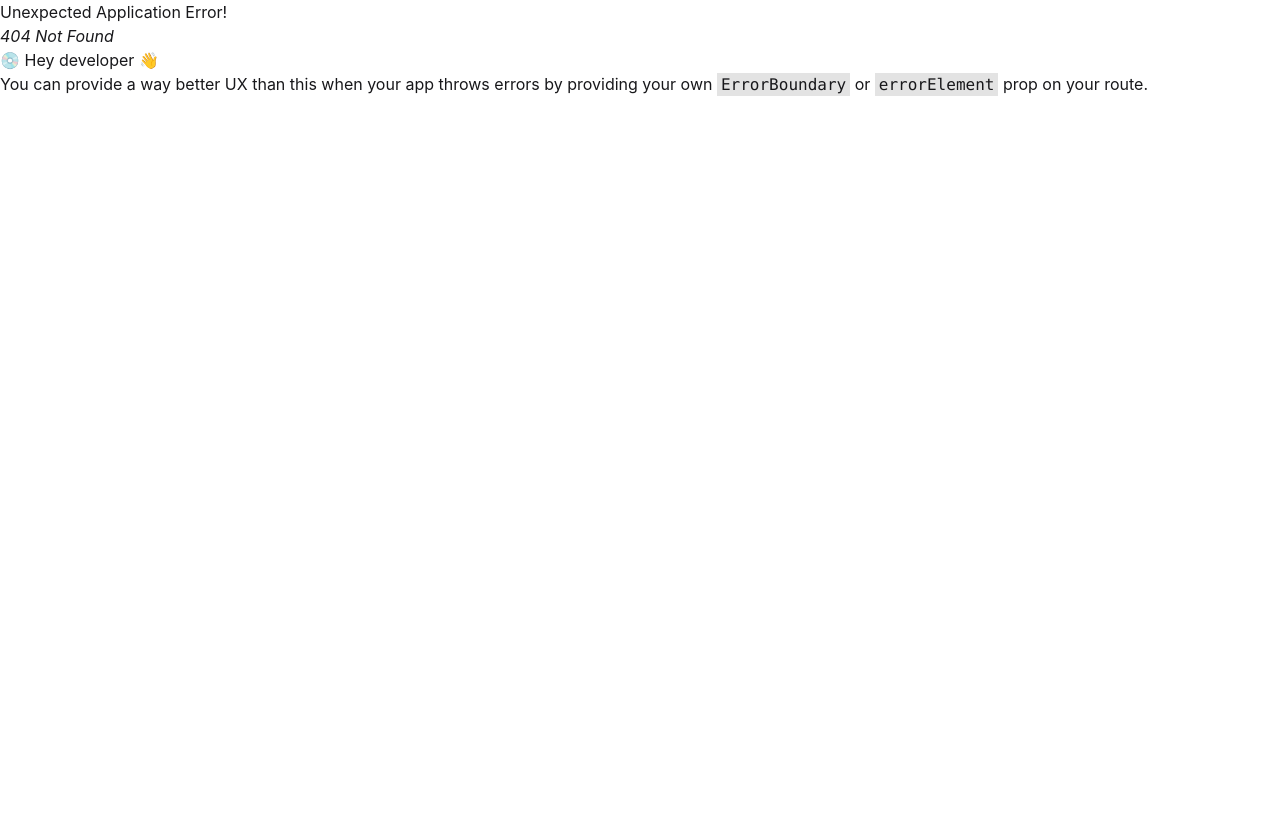
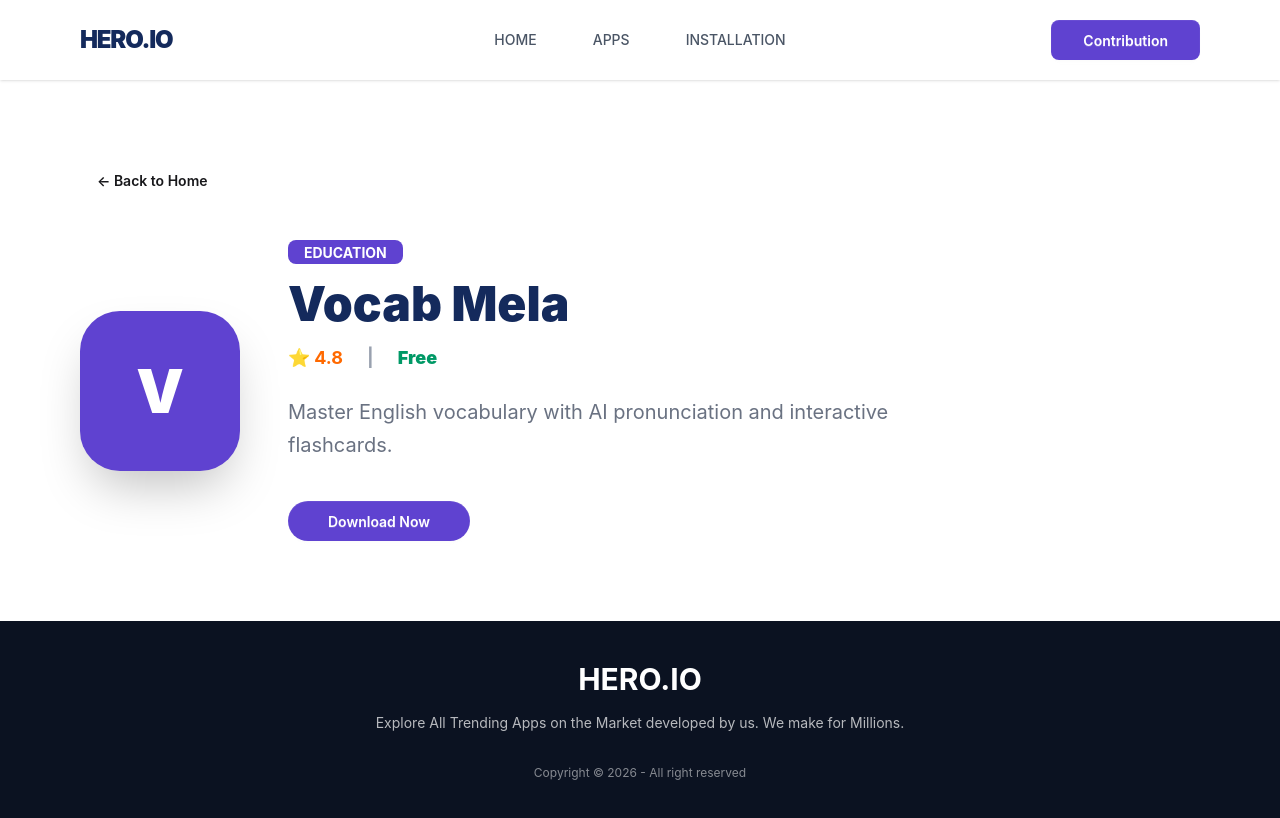
Before and after one commit to lamifaharia/Hero-IO-app, a React (Vite) app: page /app/1 in a window 1280 px wide. Before the commit this address had no page. Shown: the top 818 px of the page. Built offline with nearby package versions, Linux system fonts and the light colour scheme.

Commit message:
Added search and filtering logic to Apps page

```diff
--- /dev/null
+++ b/public/apps.json
@@ -0,0 +1,113 @@
+[
+  {
+    "id": 1,
+    "name": "Vocab Mela",
+    "image": "https://i.ibb.co/vxb16Yy/vocab.png",
+    "category": "Education",
+    "description": "Master English vocabulary with AI pronunciation and interactive flashcards.",
+    "rating": 4.8,
+    "price": "Free",
+    "isTrending": true
+  },
+  {
+    "id": 2,
+    "name": "Support Zone",
+    "image": "https://i.ibb.co/XSB32G1/support.png",
+    "category": "Business",
+    "description": "A powerful ticketing system to manage your customer queries in real-time.",
+    "rating": 4.5,
+    "price": "$2.99",
+    "isTrending": true
+  },
+  {
+    "id": 3,
+    "name": "Health Sync",
+    "image": "https://i.ibb.co/L5hYw7z/health.png",
+    "category": "Healthcare",
+    "description": "Track your heart rate and daily steps with smart AI insights.",
+    "rating": 4.9,
+    "price": "Free",
+    "isTrending": true
+  },
+  {
+    "id": 4,
+    "name": "Code Hero",
+    "category": "Education",
+    "description": "Learn React and Tailwind interactively through hands-on projects.",
+    "rating": 4.7,
+    "price": "$9.99",
+    "isTrending": true
+  },
+  {
+    "id": 5,
+    "name": "Task Master",
+    "category": "Productivity",
+    "description": "Organize your daily tasks and boost your productivity efficiently.",
+    "rating": 4.6,
+    "price": "Free",
+    "isTrending": false
+  },
+  {
+    "id": 6,
+    "name": "Cash Flow",
+    "category": "Finance",
+    "description": "Track your daily income and expenses with detailed reports.",
+    "rating": 4.4,
+    "price": "$1.49",
+    "isTrending": false
+  },
+  {
+    "id": 7,
+    "name": "Cook Pro",
+    "category": "Food",
+    "description": "Access thousands of recipes from around the world in one place.",
+    "rating": 4.3,
+    "price": "Free",
+    "isTrending": false
+  },
+  {
+    "id": 8,
+    "name": "News Hub",
+    "category": "Media",
+    "description": "Get the latest breaking news and world updates in real-time.",
+    "rating": 4.2,
+    "price": "Free",
+    "isTrending": false
+  },
+  {
+    "id": 9,
+    "name": "Weather Fly",
+    "category": "Utility",
+    "description": "Get accurate local and global weather forecasts instantly.",
+    "rating": 4.7,
+    "price": "Free",
+    "isTrending": false
+  },
+  {
+    "id": 10,
+    "name": "Music Beats",
+    "category": "Entertainment",
+    "description": "Stream your favorite songs and discover new artists daily.",
+    "rating": 4.9,
+    "price": "$4.99",
+    "isTrending": false
+  },
+  {
+    "id": 11,
+    "name": "Travel Guide",
+    "category": "Lifestyle",
+    "description": "Plan your next vacation with the best hotel and flight deals.",
+    "rating": 4.5,
+    "price": "Free",
+    "isTrending": false
+  },
+  {
+    "id": 12,
+    "name": "Safe Guard",
+    "category": "Security",
+    "description": "Protect your mobile data with industry-leading encryption.",
+    "rating": 4.6,
+    "price": "$1.99",
+    "isTrending": false
+  }
+]
--- a/src/App.jsx
+++ b/src/App.jsx
@@ -4,13 +4,15 @@ import Footer from "./Components/Footer";
 import HeroBanner from "./Components/HeroBanner";
 import TrustedBy from "./Components/TrustedBy";
 import TrendingApps from "./Components/TrendingApps";
+import AppDetails from "./Components/AppDetails"
+import Apps from "./Components/Apps"
 
-// Layout Component (Only common things like Header & Footer)
+
 const MainLayout = () => (
   <div className="min-h-screen flex flex-col font-sans">
     <Header />
     <div className="flex-grow">
-      <Outlet /> {/* Ekhane dynamic page gulo ashbe */}
+      <Outlet />
     </div>
     <Footer />
   </div>
@@ -36,6 +38,14 @@ function App() {
           ),
         },
         {
+        path: "/apps",
+        element: <Apps />, // 👈 Eikhane 12-ta dekhabe
+      },
+        {
+          path: "/app/:id", // :id mane dynamic path
+          element: <AppDetails />,
+        },
+        {
           path: "/apps",
           element: <div className="p-20 text-center text-3xl font-bold">📱 All Applications Page</div>,
         },
--- a/src/Components/AppCard.jsx
+++ b/src/Components/AppCard.jsx
@@ -1,28 +1,20 @@
-const AppCard = ({ name, description, iconColor, category }) => {
+import { Link } from "react-router-dom";
+
+const AppCard = ({ id, name, description, iconColor, category }) => {
     return (
-        <div className="bg-white p-6 rounded-3xl shadow-sm border border-gray-100 hover:shadow-md transition-shadow cursor-pointer flex flex-col h-full">
-            {/* App Icon Placeholder */}
-            <div className={`w-16 h-16 ${iconColor} rounded-2xl mb-6 flex items-center justify-center text-white text-2xl font-bold shadow-inner`}>
+        <div className="bg-white p-6 rounded-3xl shadow-sm border border-gray-100 flex flex-col h-full">
+            <div className={`w-16 h-16 ${iconColor} rounded-2xl mb-6 flex items-center justify-center text-white text-2xl font-bold`}>
                 {name.charAt(0)}
             </div>
+            <span className="text-[10px] font-bold uppercase tracking-widest text-gray-400 mb-2">{category}</span>
+            <h3 className="text-xl font-bold text-[#142A5C] mb-3">{name}</h3>
+            <p className="text-gray-500 text-sm flex-grow">{description}</p>
 
-            {/* Category */}
-            <span className="text-[10px] font-bold uppercase tracking-widest text-gray-400 mb-2">
-                {category}
-            </span>
-
-            {/* App Name */}
-            <h3 className="text-xl font-bold text-[#142A5C] mb-3">{name}</h3>
-
-            {/* Description */}
-            <p className="text-gray-500 text-sm leading-relaxed flex-grow">
-                {description}
-            </p>
-
-            {/* Button */}
-            <button className="mt-6 text-[#5F42D0] font-bold text-sm flex items-center gap-2 hover:gap-3 transition-all">
-                Learn More <span>→</span>
-            </button>
+            <Link to={`/app/${id}`}>
+                <button className="mt-6 text-[#5F42D0] font-bold text-sm flex items-center gap-2 hover:underline">
+                    Learn More <span>→</span>
+                </button>
+            </Link>
         </div>
     );
 };
--- /dev/null
+++ b/src/Components/AppDetails.jsx
@@ -0,0 +1,44 @@
+import { useEffect, useState } from "react";
+import { useParams, Link } from "react-router-dom";
+
+const AppDetails = () => {
+    const { id } = useParams(); // URL theke ID ta niye ashbe
+    const [app, setApp] = useState(null);
+
+    useEffect(() => {
+        fetch('/apps.json')
+            .then(res => res.json())
+            .then(data => {
+                const singleApp = data.find(item => item.id === parseInt(id));
+                setApp(singleApp);
+            });
+    }, [id]);
+
+    if (!app) return <div className="p-20 text-center">Loading...</div>;
+
+    return (
+        <div className="container mx-auto px-6 lg:px-20 py-20">
+            <Link to="/" className="btn btn-ghost mb-10">← Back to Home</Link>
+
+            <div className="flex flex-col lg:flex-row gap-12 items-center">
+                <div className={`w-40 h-40 ${app.iconColor || 'bg-[#5F42D0]'} rounded-[2.5rem] shadow-2xl flex items-center justify-center text-white text-6xl font-black`}>
+                    {app.name.charAt(0)}
+                </div>
+
+                <div className="text-center lg:text-left">
+                    <span className="badge badge-primary bg-[#5F42D0] border-none text-white mb-4 uppercase font-bold px-4 py-3">{app.category}</span>
+                    <h1 className="text-5xl font-black text-[#142A5C] mb-4">{app.name}</h1>
+                    <div className="flex gap-6 justify-center lg:justify-start items-center mb-6 text-lg font-bold">
+                        <span className="text-orange-500">⭐ {app.rating}</span>
+                        <span className="text-gray-400">|</span>
+                        <span className="text-emerald-600 font-black">{app.price}</span>
+                    </div>
+                    <p className="text-gray-500 text-xl max-w-2xl leading-relaxed">{app.description}</p>
+                    <button className="btn bg-[#5F42D0] text-white px-10 rounded-full mt-10 border-none hover:bg-[#4C33A8]">Download Now</button>
+                </div>
+            </div>
+        </div>
+    );
+};
+
+export default AppDetails;
--- /dev/null
+++ b/src/Components/Apps.jsx
@@ -0,0 +1,65 @@
+import { useEffect, useState } from "react";
+import AppCard from "../Components/AppCard";
+
+const Apps = () => {
+    const [allApps, setAllApps] = useState([]); // Database-er shob data
+    const [filteredApps, setFilteredApps] = useState([]); // Filter korar por ja thakbe
+    const [searchText, setSearchText] = useState(""); // Search box-er text
+
+    useEffect(() => {
+        fetch('/apps.json')
+            .then(res => res.json())
+            .then(data => {
+                setAllApps(data);
+                setFilteredApps(data); // Prothome shob gulo-i dekhabo
+            });
+    }, []);
+
+    // 🔥 SEARCH LOGIC: Type korlei filter hobe
+    const handleSearch = (e) => {
+        const value = e.target.value.toLowerCase();
+        setSearchText(value);
+
+        const filtered = allApps.filter(app =>
+            app.name.toLowerCase().includes(value) ||
+            app.category.toLowerCase().includes(value)
+        );
+        setFilteredApps(filtered);
+    };
+
+    return (
+        <div className="container mx-auto px-6 lg:px-20 py-16">
+            <div className="flex flex-col md:flex-row justify-between items-center mb-12 gap-6">
+                <h2 className="text-4xl font-black text-[#142A5C]">Explore All Apps</h2>
+
+                {/* 🔍 SEARCH BAR */}
+                <div className="relative w-full md:w-96">
+                    <input
+                        type="text"
+                        placeholder="Search by name or category..."
+                        className="input input-bordered w-full rounded-full pl-12 focus:border-[#5F42D0]"
+                        value={searchText}
+                        onChange={handleSearch}
+                    />
+                    <span className="absolute left-4 top-3 text-gray-400">🔍</span>
+                </div>
+            </div>
+
+            {/* ERROR MESSAGE (Jodi kichu na pay) */}
+            {filteredApps.length === 0 && (
+                <div className="text-center py-20 text-gray-400 text-xl italic">
+                    No apps found matching "{searchText}"
+                </div>
+            )}
+
+            {/* 12-ta card-er grid (Filtered) */}
+            <div className="grid grid-cols-1 md:grid-cols-2 lg:grid-cols-4 gap-8">
+                {filteredApps.map(app => (
+                    <AppCard key={app.id} {...app} />
+                ))}
+            </div>
+        </div>
+    );
+};
+
+export default Apps;
--- a/src/Components/Header.jsx
+++ b/src/Components/Header.jsx
@@ -20,7 +20,7 @@ const Header = () => {
             {links}
           </ul>
         </div>
-        {/* Figma Logo Text */}
+        {/*----------------------- Figma Logo Text -----------------------*/}
         <Link to="/" className="text-2xl font-black text-[#142A5C] tracking-tighter">HERO.IO</Link>
       </div>
       <div className="navbar-center hidden lg:flex">
--- a/src/Components/HeroBanner.jsx
+++ b/src/Components/HeroBanner.jsx
@@ -4,7 +4,7 @@ const HeroBanner = () => {
 
             <div className="container mx-auto grid lg:grid-cols-2 gap-10 items-center">
 
-                {/* 1. Text Section */}
+                {/*----------------------- 1. Text Section -----------------------*/}
                 <div className="text-center lg:text-left z-10">
                     <h1 className="text-5xl lg:text-7xl font-black text-[#142A5C] leading-[1.1]">
                         We Build <br />
@@ -14,17 +14,17 @@ const HeroBanner = () => {
                         At HERO.IO, we craft innovative apps designed to make everyday life simpler, smarter, and more exciting.
                     </p>
 
-                    {/* Buttons / Store Icons Placeholder */}
+                    {/*----------------------- Buttons / Store Icons Placeholder -----------------------*/}
                     <div className="flex flex-wrap gap-4 mt-10 justify-center lg:justify-start">
                         <div className="bg-[#142A5C] text-white px-6 py-3 rounded-xl flex items-center gap-3 cursor-pointer hover:scale-105 transition-transform">
-                            <div className="w-8 h-8 bg-white/20 rounded-full"></div> {/* Placeholder Icon */}
+                            <div className="w-8 h-8 bg-white/20 rounded-full"></div> {/* <----------------------- Placeholder Icon */}
                             <div>
                                 <p className="text-[10px] uppercase">Get it on</p>
                                 <p className="text-lg font-bold leading-none">Google Play</p>
                             </div>
                         </div>
                         <div className="bg-white text-[#142A5C] px-6 py-3 rounded-xl flex items-center gap-3 border border-gray-200 cursor-pointer hover:scale-105 transition-transform shadow-sm">
-                            <div className="w-8 h-8 bg-[#142A5C]/10 rounded-full"></div> {/* Placeholder Icon */}
+                            <div className="w-8 h-8 bg-[#142A5C]/10 rounded-full"></div> {/* <----------------------- Placeholder Icon */}
                             <div>
                                 <p className="text-[10px] uppercase">Download on the</p>
                                 <p className="text-lg font-bold leading-none">App Store</p>
@@ -33,31 +33,31 @@ const HeroBanner = () => {
                     </div>
                 </div>
 
-                {/* 2. Visual Section (The Phone & Floating Icons) */}
+                {/*----------------------- 2. Visual Section (The Phone & Floating Icons) -----------------------*/}
                 <div className="relative h-[500px] w-full flex justify-center items-center">
 
-                    {/* Main Phone Image Placeholder */}
+                    {/*----------------------- Main Phone Image Placeholder -----------------------*/}
                     <div className="relative z-20 w-64 h-[450px] bg-[#142A5C] rounded-[3rem] border-[8px] border-black shadow-2xl overflow-hidden">
                         <div className="w-full h-full flex items-center justify-center text-white font-bold p-4 text-center">
-                             {/* Tumi pore ekhane img tag boshabe */}
+                             {/*----------------------- Tumi pore ekhane img tag boshabe -----------------------*/}
                              Your App Screenshot
                         </div>
                     </div>
 
-                    {/* Floating Icons (Dummy Circular Icons from Figma) */}
-                    {/* Icon 1 - Top Left */}
+                    {/*----------------------- Floating Icons (Dummy Circular Icons from Figma) -----------------------*/}
+                    {/*----------------------- Icon 1 - Top Left -----------------------*/}
                     <div className="absolute top-10 left-10 lg:left-20 w-16 h-16 bg-white rounded-full shadow-xl flex items-center justify-center border-4 border-[#A797F1] animate-bounce">
                         <div className="w-8 h-8 bg-blue-500 rounded-full"></div>
                     </div>
-                    {/* Icon 2 - Mid Left */}
+                    {/*----------------------- Icon 2 - Mid Left -----------------------*/}
                     <div className="absolute middle-y left-0 w-12 h-12 bg-white rounded-full shadow-lg flex items-center justify-center border-2 border-white">
                         <div className="w-6 h-6 bg-green-500 rounded-lg rotate-12"></div>
                     </div>
-                    {/* Icon 3 - Top Right */}
+                    {/*----------------------- Icon 3 - Top Right -----------------------*/}
                     <div className="absolute top-20 right-10 w-14 h-14 bg-white rounded-full shadow-xl flex items-center justify-center">
                         <div className="w-7 h-7 bg-orange-400 rounded-full"></div>
                     </div>
-                    {/* Icon 4 - Bottom Right */}
+                    {/*----------------------- Icon 4 - Bottom Right -----------------------*/}
                     <div className="absolute bottom-10 right-20 w-16 h-16 bg-white rounded-full shadow-xl flex items-center justify-center border-4 border-[#A797F1]">
                         <div className="w-8 h-8 bg-purple-600 rounded-full"></div>
                     </div>
--- a/src/Components/TrendingApps.jsx
+++ b/src/Components/TrendingApps.jsx
@@ -1,26 +1,22 @@
+import { useEffect, useState } from "react";
 import AppCard from "./AppCard";
 
 const TrendingApps = () => {
-    const apps = [
-        { id: 1, name: "Vocab Mela", category: "Education", iconColor: "bg-orange-500", description: "Learn new English words daily with fun interactive cards and AI-powered pronunciation." },
-        { id: 2, name: "Support Zone", category: "Business", iconColor: "bg-blue-600", description: "A complete customer support dashboard to manage tickets and track user satisfaction." },
-        { id: 3, name: "BPL Tracker", category: "Sports", iconColor: "bg-green-500", description: "Stay updated with the latest BPL match scores, player stats, and team standings." },
-        { id: 4, name: "Medical AI", category: "Healthcare", iconColor: "bg-red-500", description: "AI-driven diagnostic tool to analyze medical datasets and help professionals." }
-    ];
+    const [apps, setApps] = useState([]);
+
+    useEffect(() => {
+        fetch('/apps.json')
+            .then(res => res.json())
+            .then(data => {
+                const trending = data.filter(app => app.isTrending === true);
+                setApps(trending);
+            });
+    }, []);
 
     return (
-        <section className="bg-gray-50 py-20 px-6 lg:px-20">
+        <section className="bg-gray-50 py-16 px-6 lg:px-20">
             <div className="container mx-auto">
-                <div className="flex justify-between items-end mb-12">
-                    <div>
-                        <h2 className="text-3xl lg:text-4xl font-black text-[#142A5C]">Trending Apps</h2>
-                        <p className="text-gray-500 mt-2">Check out our most popular creations this month.</p>
-                    </div>
-                    <button className="hidden md:block text-[#5F42D0] font-bold border-b-2 border-[#5F42D0]">
-                        View All
-                    </button>
-                </div>
-
+                <h2 className="text-3xl font-black text-[#142A5C] mb-8">Trending Apps</h2>
                 <div className="grid grid-cols-1 md:grid-cols-2 lg:grid-cols-4 gap-6">
                     {apps.map(app => (
                         <AppCard key={app.id} {...app} />
--- a/src/Components/TrustedBy.jsx
+++ b/src/Components/TrustedBy.jsx
@@ -8,7 +8,7 @@ const TrustedBy = () => {
 
                 <div className="grid grid-cols-1 md:grid-cols-3 gap-8 text-center">
 
-                    {/* Downloads Card */}
+                    {/*----------------------- Downloads Card -----------------------*/}
                     <div className="flex flex-col items-center">
                         <h3 className="text-4xl lg:text-5xl font-black mb-1">29.6M</h3>
                         <p className="text-sm font-bold tracking-widest uppercase opacity-80 mb-2">
@@ -17,7 +17,7 @@ const TrustedBy = () => {
                         <p className="text-xs opacity-60 italic">2% More than Last Month</p>
                     </div>
 
-                    {/* Reviews Card */}
+                    {/*----------------------- Reviews Card -----------------------*/}
                     <div className="flex flex-col items-center">
                         <h3 className="text-4xl lg:text-5xl font-black mb-1">906K</h3>
                         <p className="text-sm font-bold tracking-widest uppercase opacity-80 mb-2">
@@ -26,7 +26,7 @@ const TrustedBy = () => {
                         <p className="text-xs opacity-60 italic">40% More than Last Month</p>
                     </div>
 
-                    {/* Active Apps Card */}
+                    {/*----------------------- Active Apps Card -----------------------*/}
                     <div className="flex flex-col items-center">
                         <h3 className="text-4xl lg:text-5xl font-black mb-1">132+</h3>
                         <p className="text-sm font-bold tracking-widest uppercase opacity-80 mb-2">
```
